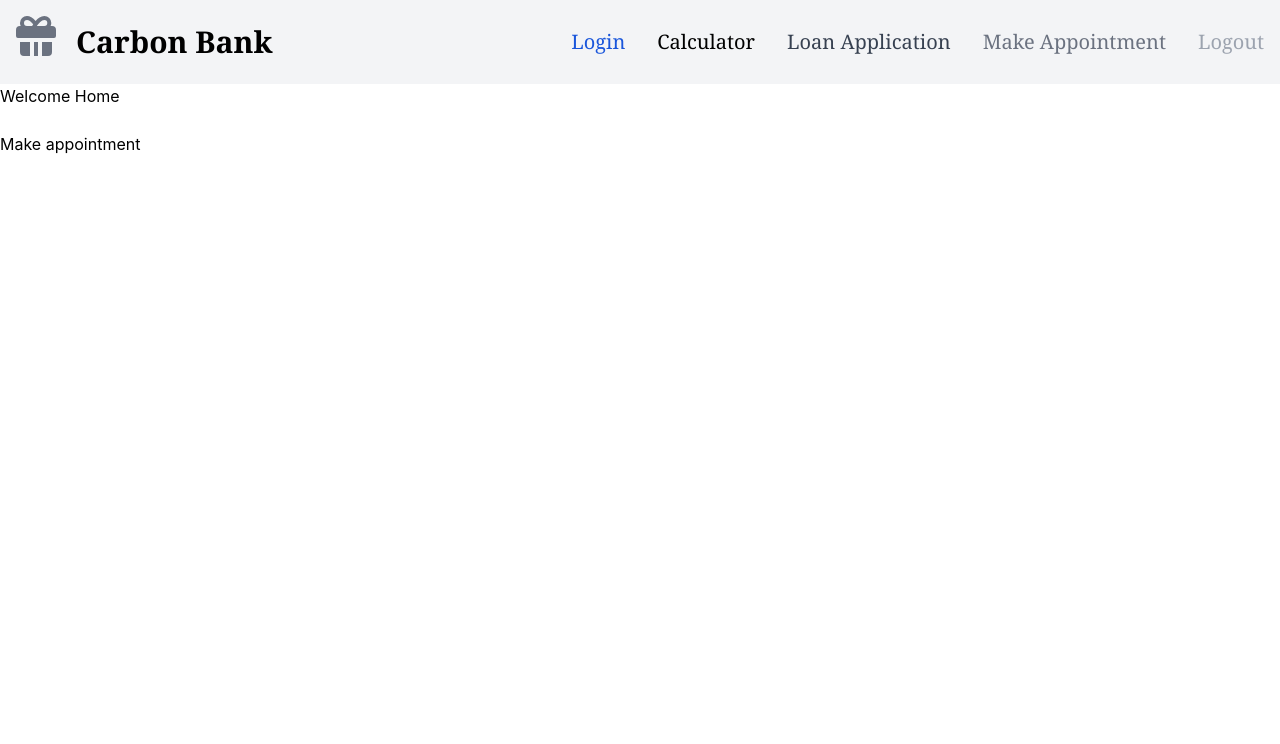
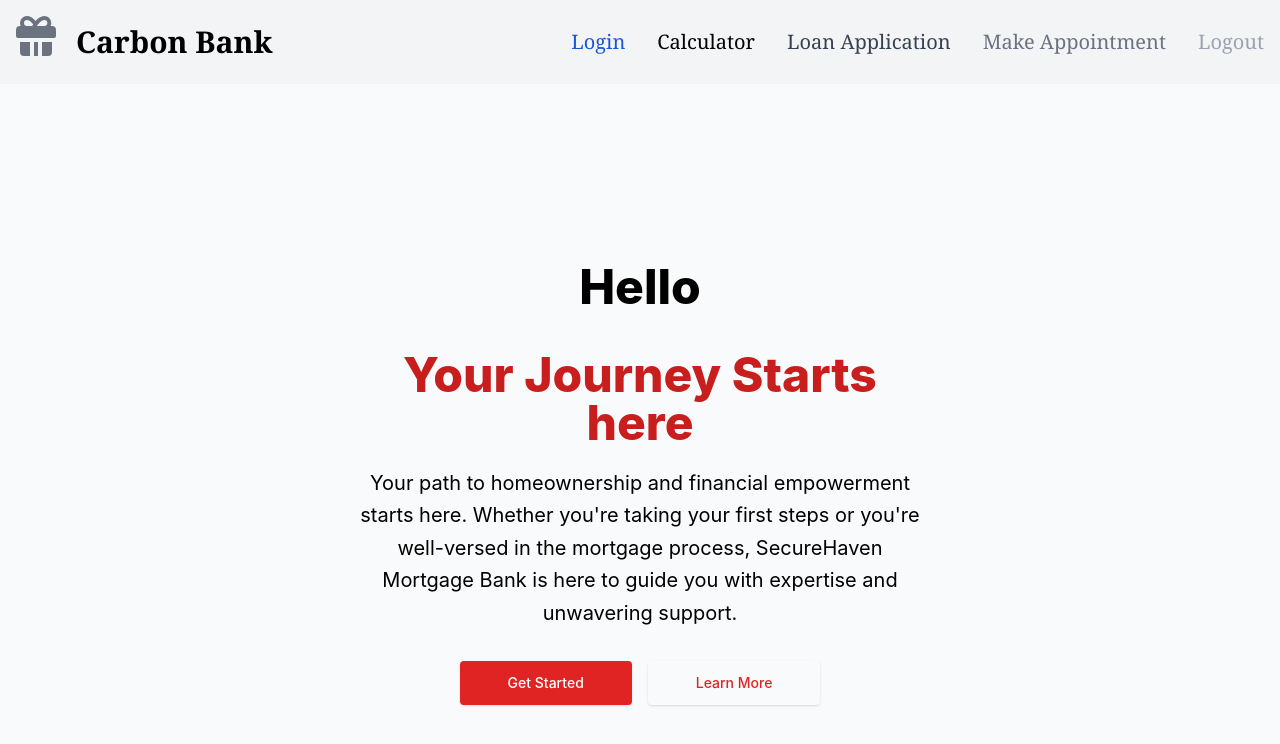
Before and after one commit to Blubberkins/COMP3900-Loan-Application-Website, a React (Create React App) app in the folder frontend/my-app/: page /home in a window 1280 px wide. Shown: the top 744 px of the page. Built offline with nearby package versions, Linux system fonts and the light colour scheme; no server answers; sample sign-in values are in the browser's storage.

Commit message:
added frontpage

```diff
--- a/frontend/my-app/src/pages/HomePage.js
+++ b/frontend/my-app/src/pages/HomePage.js
@@ -1,54 +1,76 @@
 import React from 'react';
-import {  signOut } from "firebase/auth";
-import {auth} from '../firebase';
+import { signOut } from 'firebase/auth';
+import { auth } from '../firebase';
 import { useNavigate } from 'react-router-dom';
 import { Calculator } from '../components/Calculator';
 import Navbar from '../components/Navbar';
 
 const Home = () => {
-    const userName = window.sessionStorage.getItem('userName');
+  const userName = window.sessionStorage.getItem('name');
   const navigate = useNavigate();
 
   const handleLogout = () => {
-        signOut(auth).then(() => {
+    signOut(auth)
+      .then(() => {
         // Sign-out successful.
-            navigate("/login");
-            console.log("Signed out successfully")
+        navigate('/login');
+        console.log('Signed out successfully');
         window.sessionStorage.setItem('isLogged', false);
-        }).catch((error) => {
+      })
+      .catch((error) => {
         // An error happened.
       });
-    }
+  };
   const handleappointment = () => {
-        signOut(auth).then(() => {
-            navigate("/appointment");
-        }).catch((error) => {
+    signOut(auth)
+      .then(() => {
+        navigate('/appointment');
+      })
+      .catch((error) => {
         // An error happened.
       });
-    }
+  };
 
-    return(
+  return (
     <>
-        <Navbar/>
-            <nav>
-                <p>
-                    Welcome Home
+      <Navbar />
+      <section class='bg-gray-50'>
+        <div class='mx-auto max-w-screen-xl px-4 py-32 lg:flex lg:h-screen lg:items-center'>
+          <div class='mx-auto max-w-xl text-center'>
+            <h1 class='text-3xl font-extrabold sm:text-5xl mb-5'>
+              Hello {userName}
+              <strong class='font-extrabold text-red-700 sm:block mt-10'>
+                Your Journey Starts here
+              </strong>
+            </h1>
+
+            <p class='mt-4 sm:text-xl/relaxed'>
+              Your path to homeownership and financial empowerment starts here.
+              Whether you're taking your first steps or you're well-versed in
+              the mortgage process, SecureHaven Mortgage Bank is here to guide
+              you with expertise and unwavering support.
             </p>
 
-                <div>
-        			<button>
-                        {userName}
-                    </button>
+            <div class='mt-8 flex flex-wrap justify-center gap-4'>
+              <a
+                class='block w-full rounded bg-red-600 px-12 py-3 text-sm font-medium text-white shadow hover:bg-red-700 focus:outline-none focus:ring active:bg-red-500 sm:w-auto'
+                href='/get-started'
+              >
+                Get Started
+              </a>
+
+              <a
+                class='block w-full rounded px-12 py-3 text-sm font-medium text-red-600 shadow hover:text-red-700 focus:outline-none focus:ring active:text-red-500 sm:w-auto'
+                href='/about'
+              >
+                Learn More
+              </a>
             </div>
-                <div>
-        			<button onClick={handleappointment}>
-                        Make appointment
-                    </button>
           </div>
-            </nav>
+        </div>
+      </section>
     </>
-
-    )
-}
+  );
+};
 
 export default Home;
--- a/frontend/my-app/src/pages/LoginPage.js
+++ b/frontend/my-app/src/pages/LoginPage.js
@@ -19,7 +19,7 @@ const LoginPage = () => {
         const user = userCredential.user;
         console.log(user)
         window.sessionStorage.setItem('isLogged', true);
-        window.sessionStorage.setItem('userName', user.displayName)
+        window.sessionStorage.setItem('name', user.displayName)
         setAuthenticated(true);
         if (user.displayName == "business") {
           navigate('/businessHome');
--- a/frontend/my-app/src/pages/RegisterCPage.js
+++ b/frontend/my-app/src/pages/RegisterCPage.js
@@ -26,6 +26,10 @@ const RegisterC = () => {
         console.log(user)
         window.sessionStorage.setItem('isLogged', true);
         console.log(user);
+      })
+
+      updateProfile(auth.currentUser, {
+        displayName: values.firstName
       })
 
       navigate('/home');
```
Lines whose indentation alone changed are shown as unchanged.
